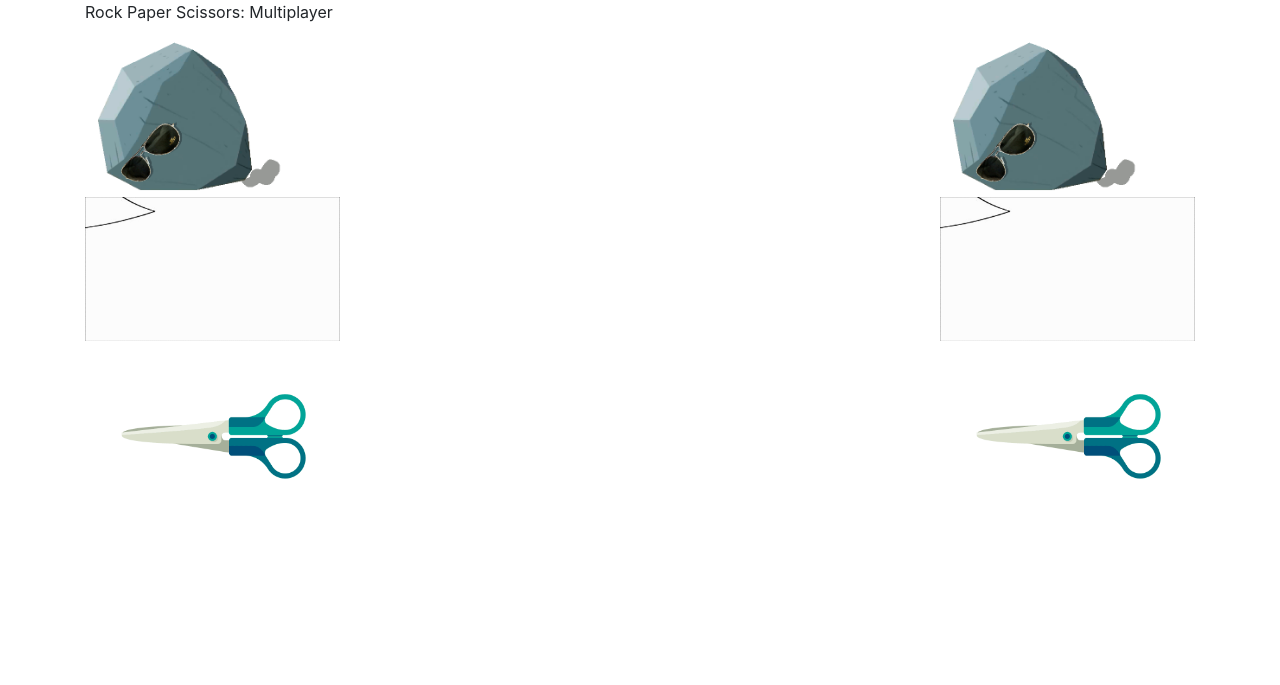
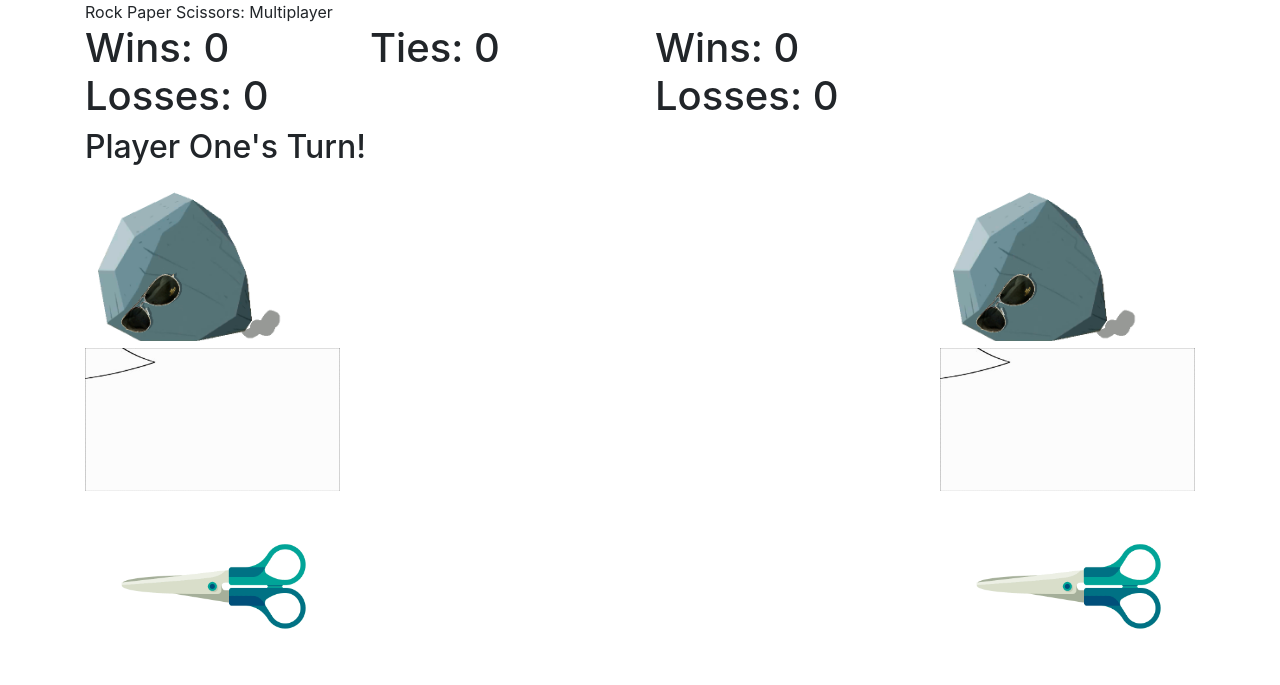
Before and after one commit to e-holmes/RPS-Multiplayer, a plain HTML site: page index.html in a window 1280 px wide. Drawn offline with nearby package versions, Linux system fonts and the light colour scheme.

Commit message:
Updated scores to log on page

```diff
--- a/assets/javascript/app.js
+++ b/assets/javascript/app.js
@@ -8,6 +8,10 @@ var player=1;
 var p1="space";
 var p2="space";
 var option = ["r", "p", "s"];
+var score;
+
+logPlayer();
+logScore();
 
 $(".gif").on("click", function(){
         var value = $(this).attr("value");
@@ -17,37 +21,37 @@ $(".gif").on("click", function(){
             p1 = option[value];
             console.log("Player 1 Chose: " +p1);
             player++;
+            logPlayer();
         }else if (player == 2){
             p2 = option[value];
             console.log("Player 2 Chose: " +p2);
             player++;
             check();
+            logPlayer();
         }
 })
 
 function check(){
-    if (player == 1){
-        // player one may choose
-    }else if (player == 2){
-        // player two may choose
-    }else {
         // compare user inputs
         if(p1 === p2){
             // update ties and reset
+            score = "No One Wins!";
             ties= ties+1;
             reset();
         } else if(p1==="r" && p2==="s" || p1==="s" && p2==="p" || p1==="p" && p2==="r"){
             // update score and reset
+            score = "Player One Wins!";
             p1_wins++;
             p2_losses++;
             reset();
         } else if(p2==="r" && p1==="s" || p2==="s" && p1==="p" || p2==="p" && p1==="r"){
             // update score and reset
+            score = "Player Two Wins!";
             p2_wins++;
             p1_losses++;
             reset();
         }
-    }
+        logScore();
 };
 
 function reset(){
@@ -58,4 +62,49 @@ function reset(){
     console.log(score);
 }
 
+function logPlayer(){
+    var instruct = $("<h2>");
+
+    if (player == 1){
+        $("#instruction").empty();
+        instruct.append("Player One's Turn!");
+        instruct.append("</h2>");
+        $("#instruction").append(instruct);
+
+    } else if (player == 2){
+        $("#instruction").empty();
+        instruct.append("Player Two's Turn!");
+        instruct.append("</h2>");
+        $("#instruction").append(instruct);
+
+    } else {
+        $("#instruction").empty();
+        instruct.append(score);
+        instruct.append("</h2>")
+        $("#instruction").append($player);
+    }
+
+
+};
+function logScore(){
+    var scoreCount = $("<h1>");
+    $("#p1_score").empty();
+    scoreCount.append("Wins: " +p1_wins +"</h1>");
+    scoreCount.append("<br>");
+    scoreCount.append("</h1> Losses: " +p1_losses +"</h1>");
+    $("#p1_score").append(scoreCount);
+
+    $("#p2_score").empty();
+    var scoreCount = $("<h1>");
+    scoreCount.append("Wins: " +p2_wins +"</h1>");
+    scoreCount.append("<br>");
+    scoreCount.append("</h1> Losses: " +p2_losses +"</h1>");
+    $("#p2_score").append(scoreCount);
+
+    $("#ties").empty();
+    var scoreCount = $("<h1>");
+    scoreCount.append("Ties: " +ties +"</h1>");
+    $("#ties").append(scoreCount);
+};
+
 });
--- a/index.html
+++ b/index.html
@@ -28,7 +28,7 @@
                 </section>
 
                 <section class="row">
-                    <article class="col-4">
+                    <article class="col-4" id="instruction">
 
                     </article>
                 </section>
```
